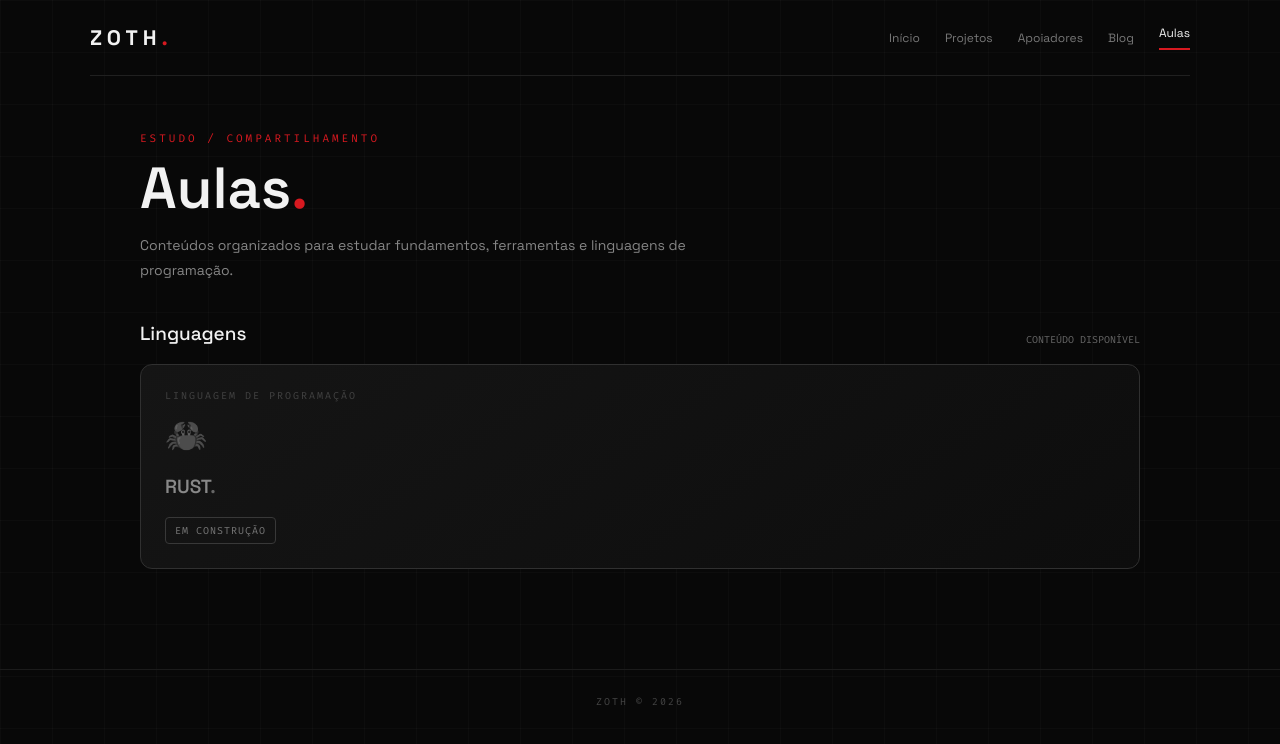
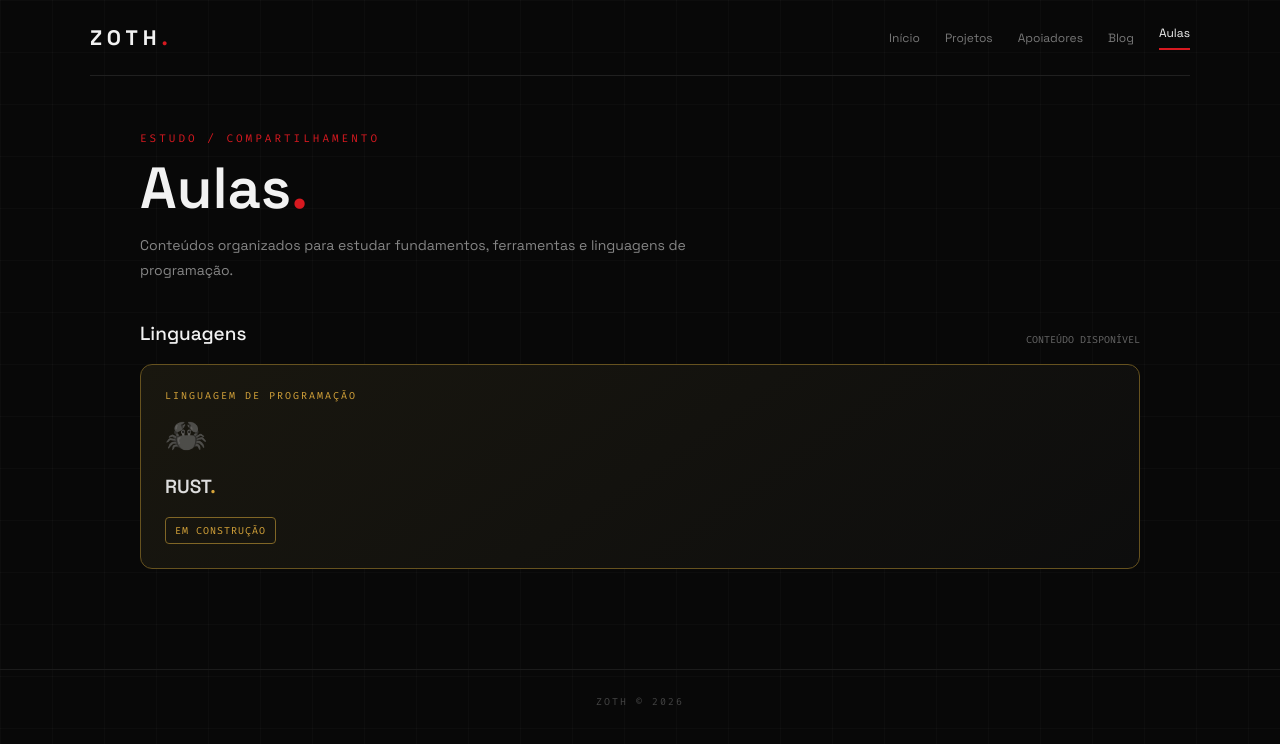
Before and after one commit to Z0TH729/zoth, a plain HTML site: page aulas.html in a window 1280 px wide. Drawn offline with Linux system fonts and the light colour scheme.

Commit message:
Diferencia estados de aulas por cor

```diff
--- a/aulas.html
+++ b/aulas.html
@@ -19,7 +19,7 @@ h1{font-size:clamp(34px,6vw,58px);line-height:1.05;font-weight:600}.intro{max-wi
 .card-grid{display:grid;grid-template-columns:repeat(auto-fit,minmax(230px,1fr));gap:16px}
 .content-card{position:relative;overflow:hidden;padding:24px;border:1px solid #292929;border-radius:12px;background:linear-gradient(145deg,#171717,#101010 65%);transition:transform .3s,border-color .3s,box-shadow .3s}
 .content-card:hover{transform:translateY(-5px);border-color:#d71920;box-shadow:0 12px 35px rgba(215,25,32,.09)}
-.under-construction{border-color:#303030;background:linear-gradient(145deg,#151515,#0d0d0d);color:#777;cursor:default;filter:grayscale(1)}.under-construction:hover{transform:none;border-color:#303030;box-shadow:none}.file-symbol{margin:3px 0 17px;font-size:34px;filter:grayscale(1);opacity:.55}.under-construction h2{color:#888}.under-construction h2 span{color:#666}.construction-status{display:inline-block;margin-top:18px!important;padding:6px 9px;border:1px solid #383838;border-radius:4px;color:#777!important;font:10px 'Fira Code',monospace!important;letter-spacing:1px}
+.under-construction{border-color:#66521f;background:linear-gradient(145deg,#19170f,#0d0d0d);color:#aaa;cursor:default}.under-construction:hover,.pending:hover{transform:none;box-shadow:none}.under-construction:hover{border-color:#66521f}.file-symbol{margin:3px 0 17px;font-size:34px;filter:grayscale(1);opacity:.55}.under-construction h2{color:#ddd}.under-construction h2 span{color:#d6a43a}.under-construction .card-label{color:#d6a43a}.construction-status{display:inline-block;margin-top:18px!important;padding:6px 9px;border:1px solid #806626;border-radius:4px;color:#d6a43a!important;font:10px 'Fira Code',monospace!important;letter-spacing:1px}.pending{border-color:#303030;background:linear-gradient(145deg,#151515,#0d0d0d);color:#777;cursor:default;filter:grayscale(1)}.pending .card-label,.pending h2,.pending p,.pending .status-label{color:#888!important}.pending .status-label{display:inline-block;margin-top:18px;padding:6px 9px;border:1px solid #383838;border-radius:4px;font:10px 'Fira Code',monospace;letter-spacing:1px}
 .content-card h2,.content-card h3{font-size:19px;font-weight:600}.content-card p{margin-top:10px;color:#858585;font-size:13px;line-height:1.75}
 .card-label{margin-bottom:12px;color:#d71920;font:10px 'Fira Code',monospace;letter-spacing:2px}
 .empty-state{min-height:210px;display:grid;place-items:center;padding:35px 20px;border:1px dashed #333;border-radius:10px;background:rgba(15,15,15,.72);text-align:center}
```
